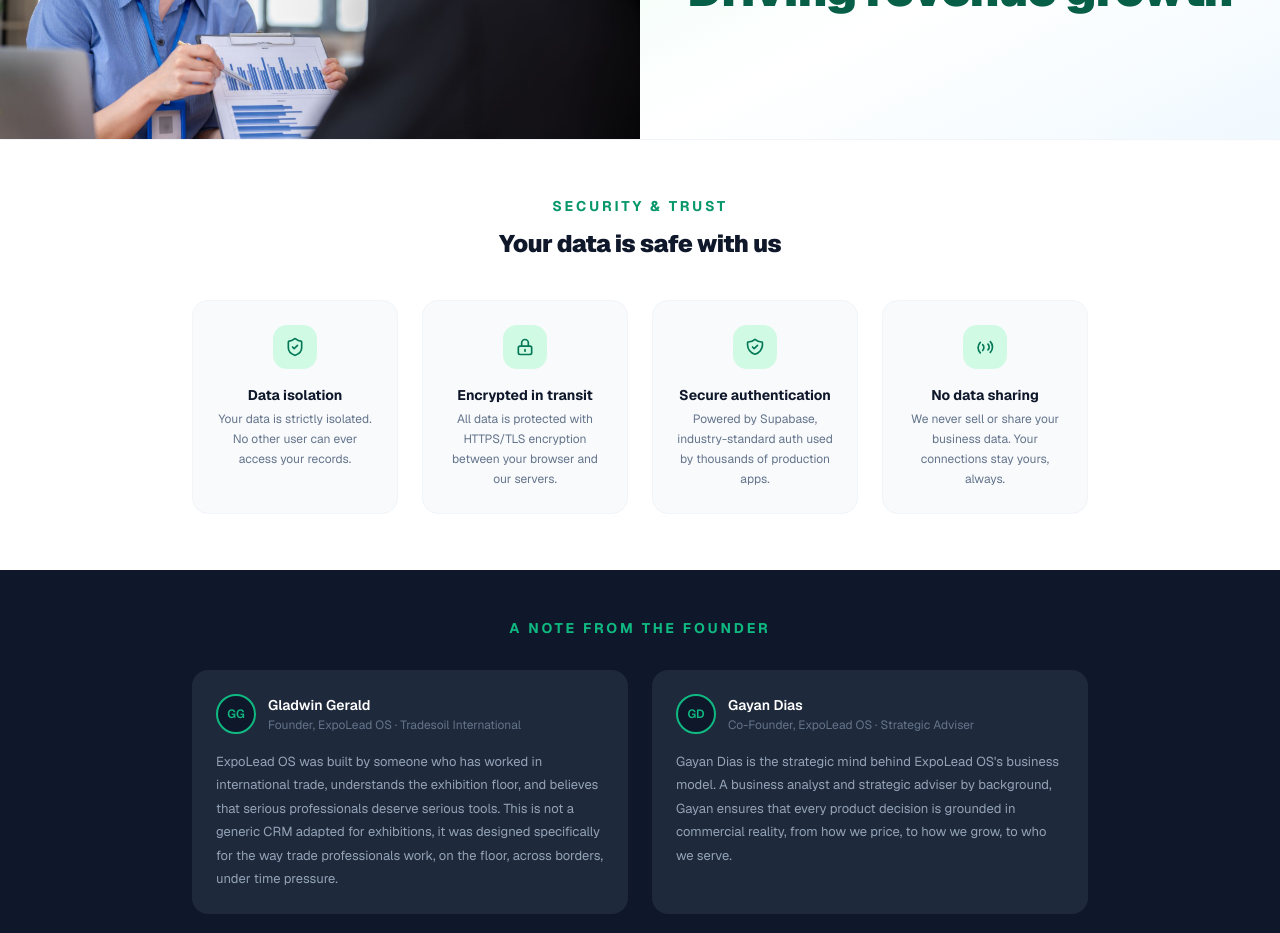
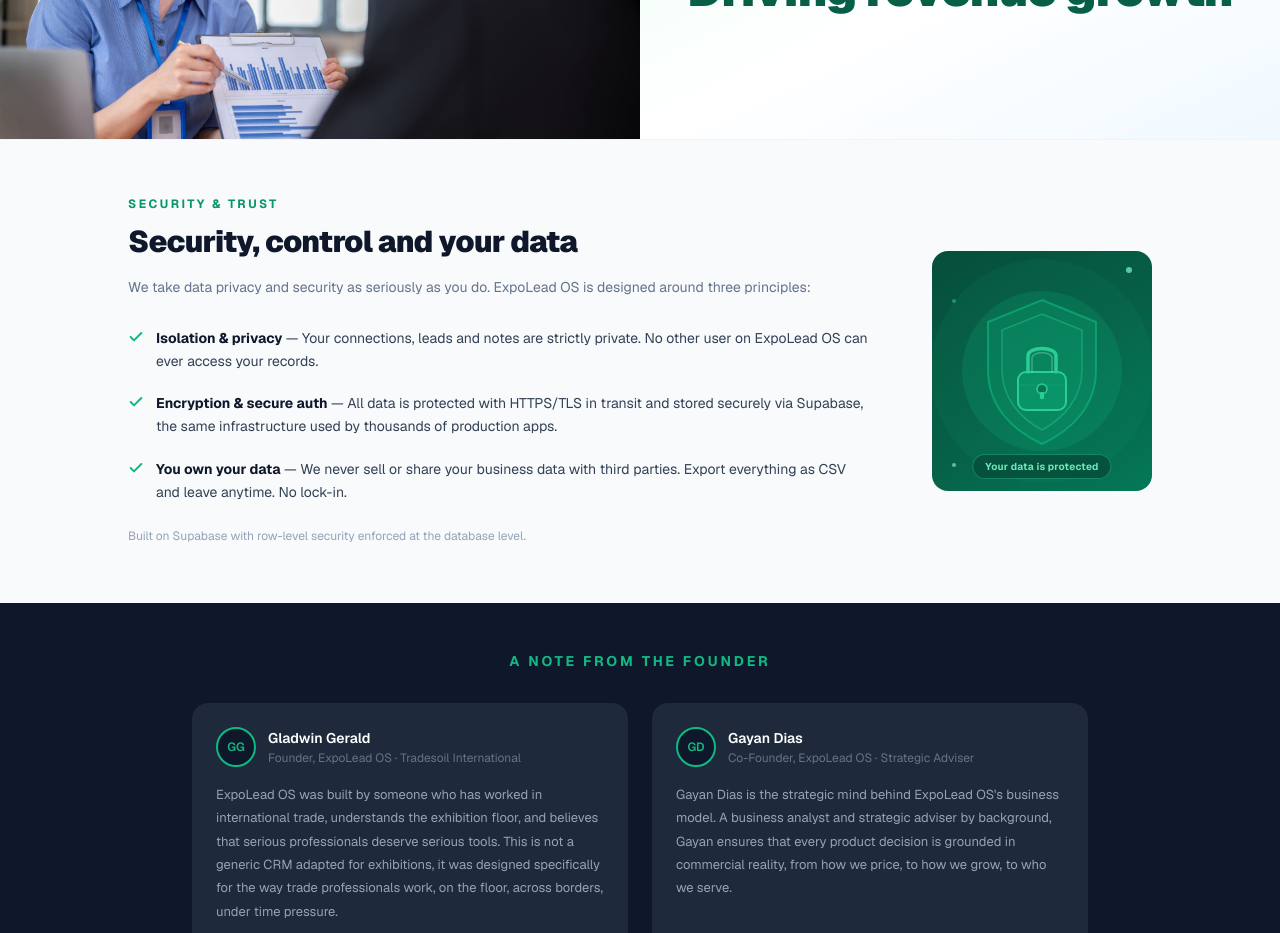
Before and after one commit to tradesoil-dev/expolead-os, a Next.js app: page / in a window 1280 px wide. Shown: the part 2400-3333 px from the top of the page. Built offline with nearby package versions, Linux system fonts and the light colour scheme.

Commit message:
Security section: two-column layout with shield+lock illustration and three principles

```diff
--- a/app/page.tsx
+++ b/app/page.tsx
@@ -78,13 +78,15 @@
     growth: "Driving revenue growth",
     security: {
       label: "Security & trust",
-      title: "Your data is safe with us",
-      items: [
-        { title: "Data isolation", desc: "Your data is strictly isolated. No other user can ever access your records." },
-        { title: "Encrypted in transit", desc: "All data is protected with HTTPS/TLS encryption between your browser and our servers." },
-        { title: "Secure authentication", desc: "Powered by Supabase, industry-standard auth used by thousands of production apps." },
-        { title: "No data sharing", desc: "We never sell or share your business data. Your connections stay yours, always." },
+      title: "Security, control and your data",
+      intro: "We take data privacy and security as seriously as you do. ExpoLead OS is designed around three principles:",
+      principles: [
+        { title: "Isolation & privacy", desc: "Your connections, leads and notes are strictly private. No other user on ExpoLead OS can ever access your records." },
+        { title: "Encryption & secure auth", desc: "All data is protected with HTTPS/TLS in transit and stored securely via Supabase, the same infrastructure used by thousands of production apps." },
+        { title: "You own your data", desc: "We never sell or share your business data with third parties. Export everything as CSV and leave anytime. No lock-in." },
       ],
+      footer: "Built on Supabase with row-level security enforced at the database level.",
+      badge: "Your data is protected",
     },
     founder: {
       label: "A note from the founder",
@@ -169,13 +171,15 @@
     growth: "驱动营收增长",
     security: {
       label: "安全与信任",
-      title: "您的数据安全有保障",
-      items: [
-        { title: "数据隔离", desc: "您的数据严格隔离。其他用户永远无法访问您的记录。" },
-        { title: "传输加密", desc: "所有数据通过HTTPS/TLS加密在您的浏览器和服务器之间传输。" },
-        { title: "安全认证", desc: "由Supabase提供支持，这是数千个生产应用所使用的行业标准认证方案。" },
-        { title: "不共享数据", desc: "我们绝不出售或共享您的业务数据。您的联系人始终属于您自己。" },
+      title: "安全、控制与您的数据",
+      intro: "我们与您一样重视数据隐私和安全。ExpoLead OS围绕三个原则构建：",
+      principles: [
+        { title: "隔离与隐私", desc: "您的联系人、线索和备注严格私密。ExpoLead OS上的其他用户永远无法访问您的记录。" },
+        { title: "加密与安全认证", desc: "所有数据通过HTTPS/TLS加密传输，并通过Supabase安全存储，这是数千个生产应用所使用的基础设施。" },
+        { title: "数据归您所有", desc: "我们绝不向第三方出售或共享您的业务数据。随时以CSV格式导出全部数据，随时离开，无锁定。" },
       ],
+      footer: "基于Supabase构建，在数据库层面强制执行行级安全。",
+      badge: "您的数据受到保护",
     },
     founder: {
       label: "创始人寄语",
@@ -566,27 +570,59 @@
       </section>
 
       {/* SECURITY SECTION */}
-      <section className="bg-white px-8 py-14 lg:px-16 border-t border-slate-100">
-        <div className="mx-auto max-w-4xl text-center mb-10">
-          <p className="text-sm font-bold uppercase tracking-[0.2em] text-emerald-600">{t.security.label}</p>
-          <h2 className="mt-3 text-2xl font-black tracking-tight text-slate-900">{t.security.title}</h2>
-        </div>
-        <div className="mx-auto max-w-4xl grid gap-6 md:grid-cols-4">
-          {t.security.items.map((item, i) => {
-            const secIcons = [
-              <ShieldCheck key={0} className="h-5 w-5 text-emerald-700" />,
-              <svg key={1} className="h-5 w-5 text-emerald-700" fill="none" viewBox="0 0 24 24" stroke="currentColor" strokeWidth={2}><path strokeLinecap="round" strokeLinejoin="round" d="M12 15v2m-6 4h12a2 2 0 002-2v-6a2 2 0 00-2-2H6a2 2 0 00-2 2v6a2 2 0 002 2zm10-10V7a4 4 0 00-8 0v4h8z" /></svg>,
-              <svg key={2} className="h-5 w-5 text-emerald-700" fill="none" viewBox="0 0 24 24" stroke="currentColor" strokeWidth={2}><path strokeLinecap="round" strokeLinejoin="round" d="M9 12l2 2 4-4m5.618-4.016A11.955 11.955 0 0112 2.944a11.955 11.955 0 01-8.618 3.04A12.02 12.02 0 003 9c0 5.591 3.824 10.29 9 11.622 5.176-1.332 9-6.03 9-11.622 0-1.042-.133-2.052-.382-3.016z" /></svg>,
-              <svg key={3} className="h-5 w-5 text-emerald-700" fill="none" viewBox="0 0 24 24" stroke="currentColor" strokeWidth={2}><path strokeLinecap="round" strokeLinejoin="round" d="M18.364 5.636a9 9 0 010 12.728M15.536 8.464a5 5 0 010 7.072M6.343 6.343a9 9 0 000 12.728m2.829-2.829a5 5 0 000-7.072" /></svg>,
-            ];
-            return (
-              <div key={i} className="rounded-2xl border border-slate-100 bg-slate-50 p-6 text-center">
-                <div className="flex h-11 w-11 items-center justify-center rounded-xl bg-emerald-100 mx-auto mb-4">{secIcons[i]}</div>
-                <p className="text-sm font-bold text-slate-900">{item.title}</p>
-                <p className="mt-1 text-xs leading-5 text-slate-500">{item.desc}</p>
+      <section className="bg-slate-50 px-8 py-14 lg:px-16 border-t border-slate-100">
+        <div className="mx-auto max-w-5xl flex flex-col lg:flex-row gap-10 lg:gap-16 items-center">
+
+          {/* Left: text */}
+          <div className="flex-1 min-w-0">
+            <p className="text-xs font-bold uppercase tracking-[0.2em] text-emerald-600 mb-3">{t.security.label}</p>
+            <h2 className="text-2xl font-black tracking-tight text-slate-900 md:text-3xl mb-4">{t.security.title}</h2>
+            <p className="text-sm text-slate-500 leading-relaxed mb-7">{t.security.intro}</p>
+            <div className="flex flex-col gap-5 mb-6">
+              {t.security.principles.map((p, i) => (
+                <div key={i} className="flex gap-3 items-start">
+                  <svg className="h-4 w-4 text-emerald-500 shrink-0 mt-0.5" viewBox="0 0 24 24" fill="none" stroke="currentColor" strokeWidth="3" strokeLinecap="round" strokeLinejoin="round"><polyline points="20 6 9 17 4 12"/></svg>
+                  <p className="text-sm text-slate-700 leading-relaxed">
+                    <span className="font-bold text-slate-900">{p.title}</span> — {p.desc}
+                  </p>
+                </div>
+              ))}
+            </div>
+            <p className="text-xs text-slate-400 leading-relaxed">{t.security.footer}</p>
+          </div>
+
+          {/* Right: shield + lock illustration */}
+          <div className="shrink-0 w-full lg:w-[220px] flex justify-center">
+            <div className="relative w-[220px] h-[240px] rounded-2xl flex items-center justify-center overflow-hidden"
+              style={{ background: "linear-gradient(145deg, #064e3b, #065f46, #047857)" }}>
+              {/* Glow rings */}
+              <div className="absolute w-40 h-40 rounded-full" style={{ background: "rgba(16,185,129,0.18)" }} />
+              <div className="absolute w-56 h-56 rounded-full" style={{ background: "rgba(16,185,129,0.07)" }} />
+              {/* Sparkles */}
+              <div className="absolute top-4 right-5 w-1.5 h-1.5 rounded-full bg-emerald-300 opacity-80" />
+              <div className="absolute bottom-6 left-5 w-1 h-1 rounded-full bg-emerald-200 opacity-60" />
+              <div className="absolute top-12 left-5 w-1 h-1 rounded-full bg-emerald-400 opacity-50" />
+              {/* SVG shield + lock */}
+              <svg width="140" height="158" viewBox="0 0 140 158" fill="none">
+                <path d="M70 8 L124 30 L124 78 C124 114 100 138 70 152 C40 138 16 114 16 78 L16 30 Z"
+                  fill="rgba(16,185,129,0.15)" stroke="rgba(16,185,129,0.6)" strokeWidth="2"/>
+                <path d="M70 22 L110 38 L110 78 C110 106 92 126 70 138 C48 126 30 106 30 78 L30 38 Z"
+                  fill="rgba(16,185,129,0.10)" stroke="rgba(52,211,153,0.4)" strokeWidth="1.5"/>
+                <rect x="46" y="80" width="48" height="38" rx="8" fill="rgba(16,185,129,0.25)" stroke="#34d399" strokeWidth="2"/>
+                <path d="M56 80 L56 64 C56 54 84 54 84 64 L84 80" fill="none" stroke="#34d399" strokeWidth="3.5" strokeLinecap="round"/>
+                <path d="M60 80 L60 66 C60 59 80 59 80 66 L80 80" fill="none" stroke="rgba(167,243,208,0.4)" strokeWidth="1.5" strokeLinecap="round"/>
+                <circle cx="70" cy="97" r="5" fill="#065f46" stroke="#34d399" strokeWidth="1.5"/>
+                <rect x="68" y="100" width="4" height="7" rx="1" fill="#34d399"/>
+                <line x1="46" y1="93" x2="94" y2="93" stroke="rgba(52,211,153,0.2)" strokeWidth="1"/>
+              </svg>
+              {/* Badge */}
+              <div className="absolute bottom-3 left-1/2 -translate-x-1/2 whitespace-nowrap rounded-full border px-3 py-1"
+                style={{ background: "rgba(6,78,59,0.85)", borderColor: "rgba(52,211,153,0.4)" }}>
+                <p className="text-[10px] font-bold text-emerald-300 tracking-wide">{t.security.badge}</p>
               </div>
-            );
-          })}
+            </div>
+          </div>
+
         </div>
       </section>
 
```
